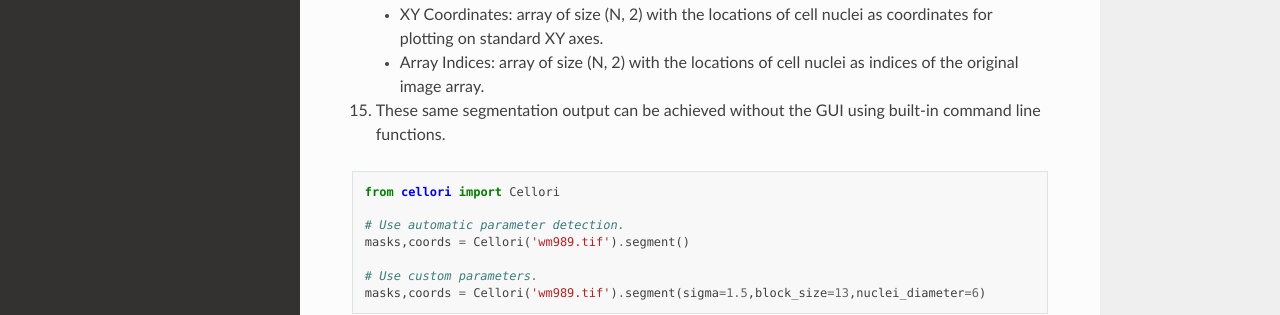
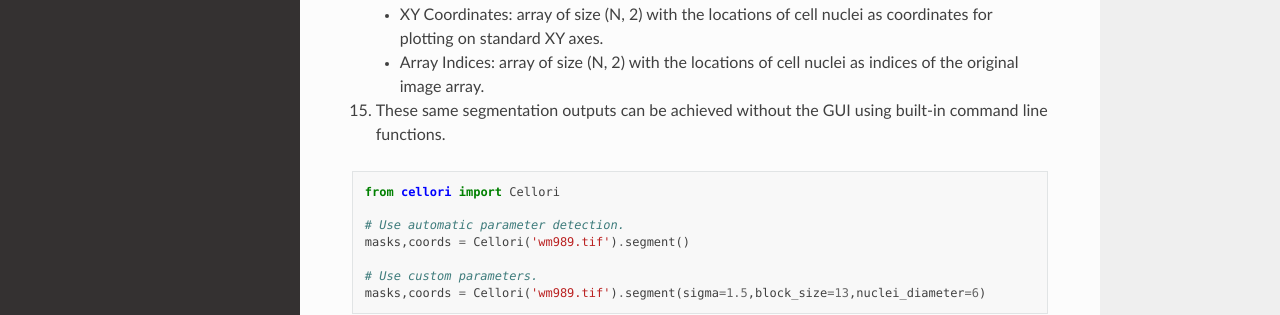
Before and after one commit to zjniu/CelloriDocs, a Sphinx documentation site: the page built from docs/source/usage.rst, in a window 1280 px wide and 900 px high, scrolled down 6262 px. Shown: the part 397-712 px from the top of the window. Built offline with Sphinx 7.4.7 and the Read the Docs theme 2.0.0, drawn with Linux system fonts in a browser that asks for light colours.

Commit message:
Update usage.rst

```diff
--- a/docs/source/usage.rst
+++ b/docs/source/usage.rst
@@ -146,7 +146,7 @@ Guided Segmentation Tutorial
     * XY Coordinates: array of size (N, 2) with the locations of cell nuclei as coordinates for plotting on standard XY axes.
     * Array Indices: array of size (N, 2) with the locations of cell nuclei as indices of the original image array.
 
-15. These same segmentation output can be achieved without the GUI using built-in command line functions.
+15. These same segmentation outputs can be achieved without the GUI using built-in command line functions.
 
 .. code-block:: python
 
```
